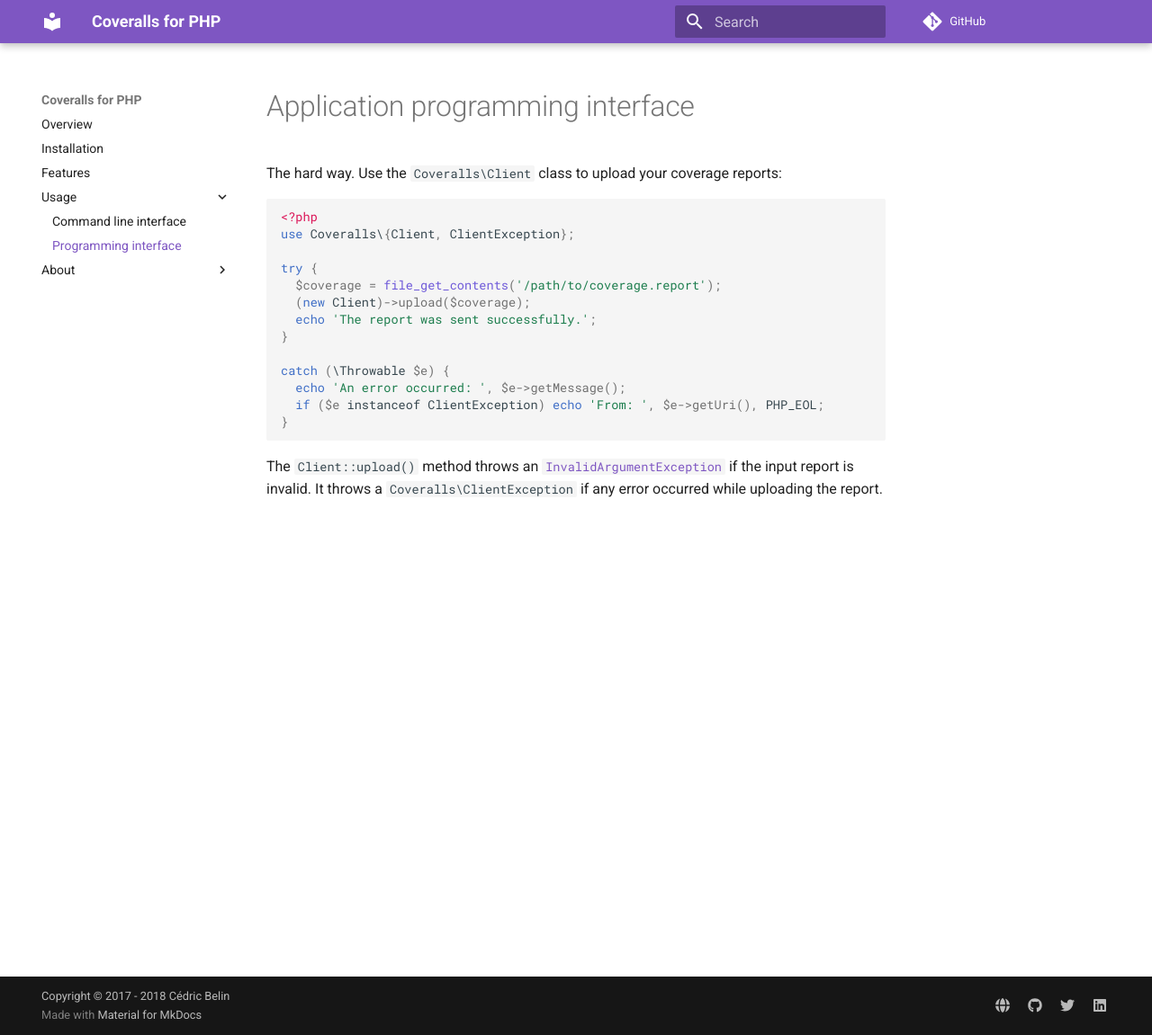
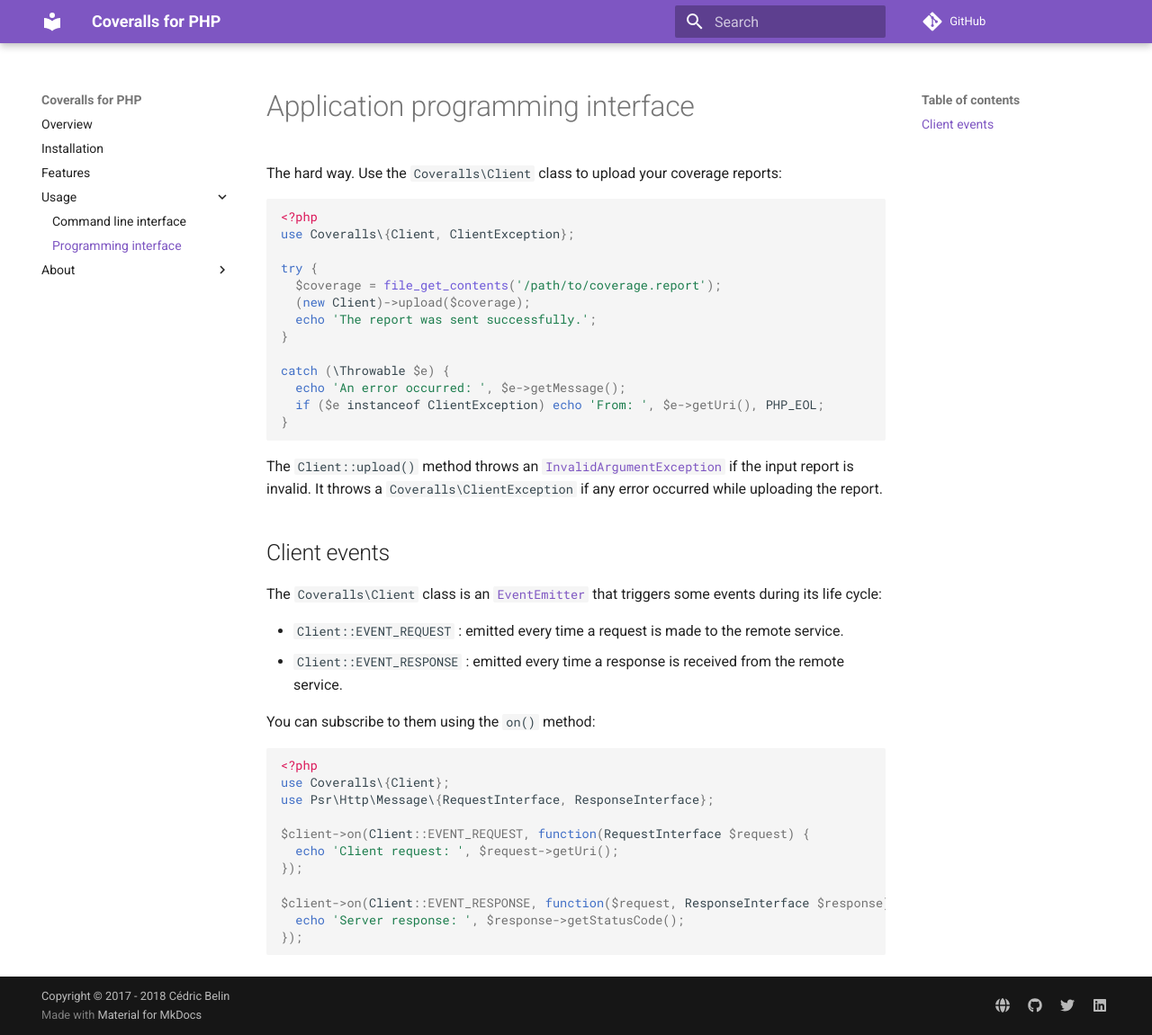
Before and after one commit to twinh/coveralls.php, an MkDocs documentation site: the page built from doc/usage/api.md, in a window 1280 px wide and 1151 px high. Shown: the whole window at 90% size. Built offline with MkDocs 1.6.1 and Material for MkDocs 9.7.7, drawn with Linux system fonts in a browser that asks for light colours; comment, search, counter and statistics services are not loaded; old or Windows-style settings are respelled for this version of MkDocs.

Commit message:
Updated the documentation

````diff
--- a/doc/usage/api.md
+++ b/doc/usage/api.md
@@ -22,3 +22,25 @@ catch (\Throwable $e) {
 
 The `Client::upload()` method throws an [`InvalidArgumentException`](https://secure.php.net/manual/en/class.invalidargumentexception.php)
 if the input report is invalid. It throws a `Coveralls\ClientException` if any error occurred while uploading the report.
+
+## Client events
+The `Coveralls\Client` class is an [`EventEmitter`](https://github.com/igorw/evenement/blob/master/src/Evenement/EventEmitterInterface.php) that triggers some events during its life cycle:
+
+- `Client::EVENT_REQUEST` : emitted every time a request is made to the remote service.
+- `Client::EVENT_RESPONSE` : emitted every time a response is received from the remote service.
+
+You can subscribe to them using the `on()` method:
+
+```php
+<?php
+use Coveralls\{Client};
+use Psr\Http\Message\{RequestInterface, ResponseInterface};
+
+$client->on(Client::EVENT_REQUEST, function(RequestInterface $request) {
+  echo 'Client request: ', $request->getUri();
+});
+
+$client->on(Client::EVENT_RESPONSE, function($request, ResponseInterface $response) {
+  echo 'Server response: ', $response->getStatusCode();
+});
+```
````
